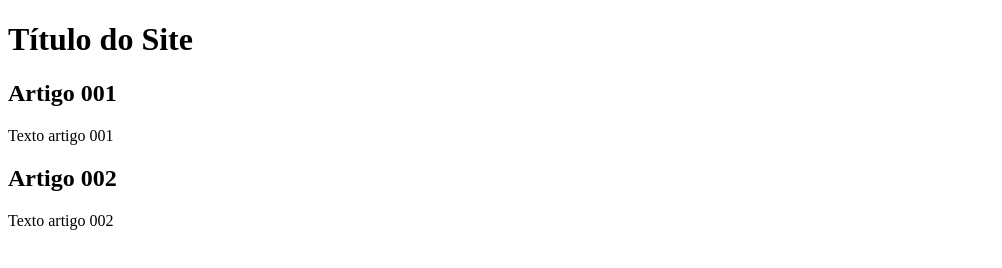
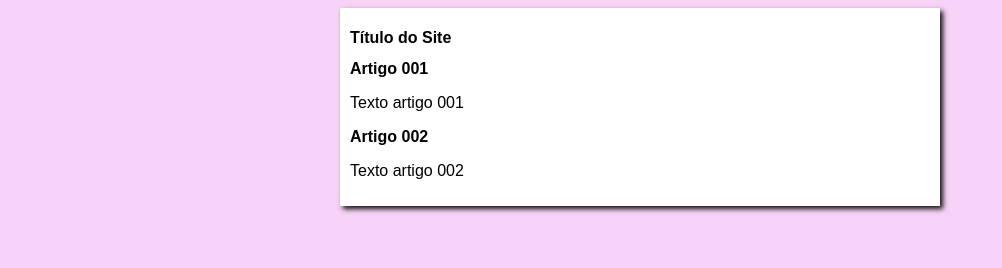
Before and after one commit to samuel-flavio/projeto-site, a plain HTML site: page index.html in a window 1280 px wide. Shown: the whole page, without its empty margins (0-1002 px from the left). Drawn offline with Linux system fonts and the light colour scheme.

Commit message:
inicio_estilo

```diff
--- /dev/null
+++ b/estilo/style.css
@@ -0,0 +1,14 @@
+* {
+    font-family: Arial, Helvetica, sans-serif;
+    font-size: 16px;
+}
+body {
+    background-color: rgb(247, 212, 247);
+}
+main {
+    background-color: white;
+    width: 580px;
+    margin: auto;
+    padding: 10px;
+    box-shadow: 3px 3px 5px rgb(17, 17, 17);
+}
--- a/index.html
+++ b/index.html
@@ -4,6 +4,7 @@
     <meta charset="UTF-8">
     <meta name="viewport" content="width=device-width, initial-scale=1.0">
     <title>Título do Site</title>
+    <link rel="stylesheet" href="estilo/style.css"
 </head>
 <body>
     <main>
```
